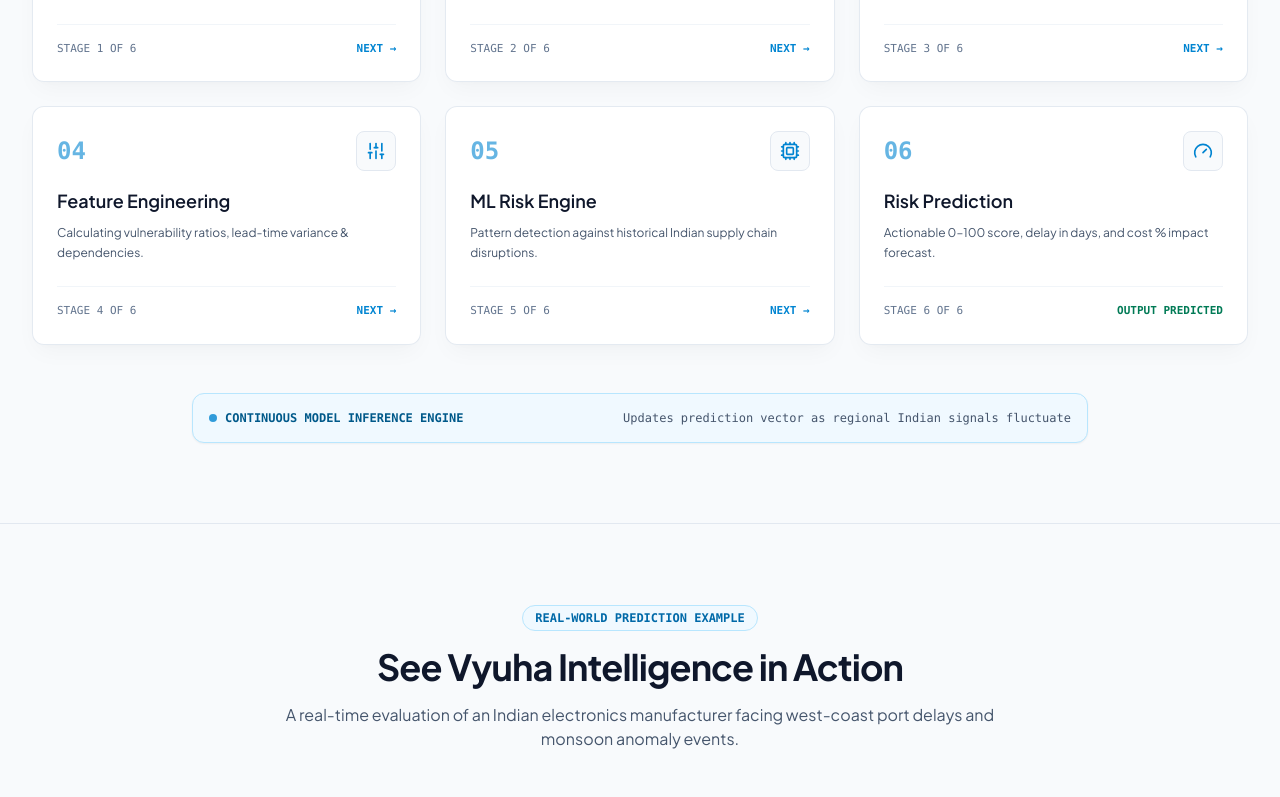
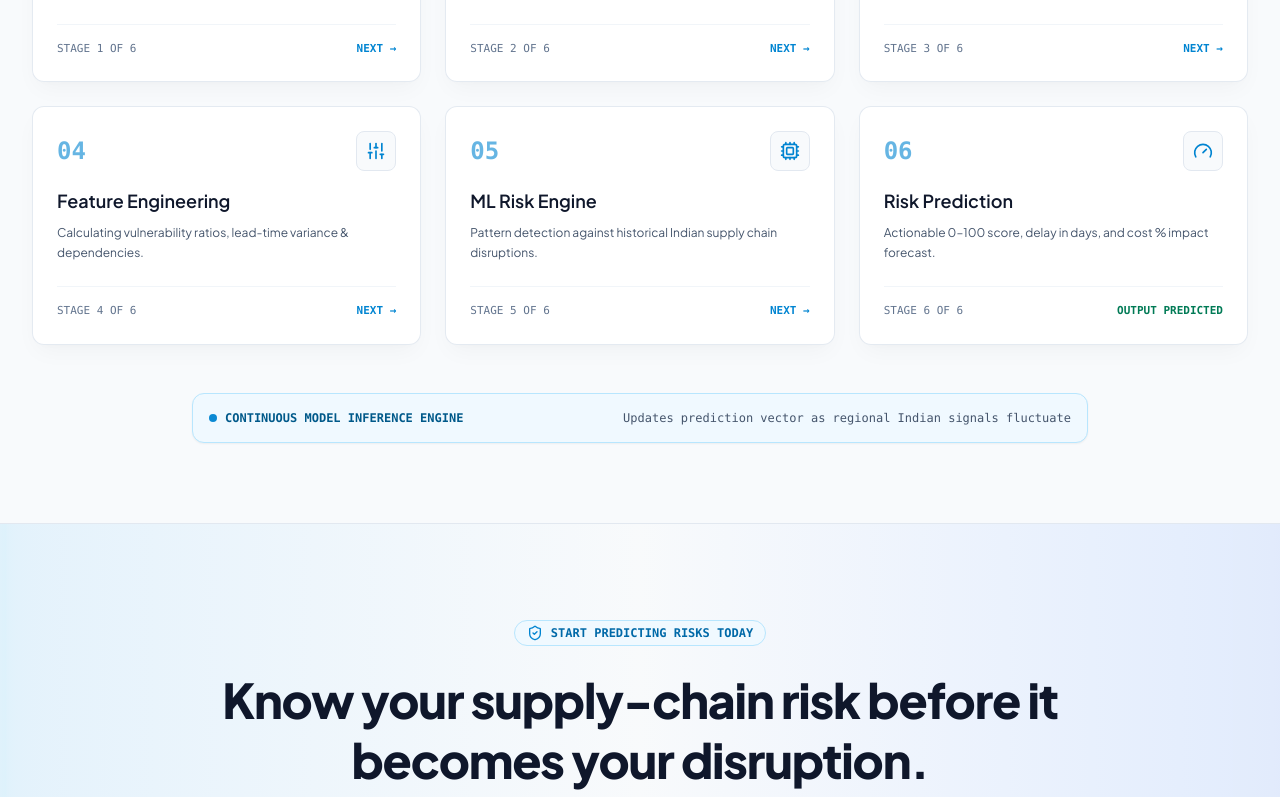
Before and after one commit to viks-ing/vyuha1, a React (Vite) app: page / in a window 1280 px wide. Shown: the part 2000-2797 px from the top of the page. Built offline with nearby package versions, Linux system fonts and the light colour scheme.

Commit message:
Remove RiskPrediction mockup panel from landing page

```diff
--- a/src/pages/Landing.tsx
+++ b/src/pages/Landing.tsx
@@ -6,7 +6,6 @@
 import { TrustStrip } from '../components/landing/TrustStrip';
 import { Features } from '../components/landing/Features';
 import { HowVyuhaWorks } from '../components/landing/HowVyuhaWorks';
-import { RiskPrediction } from '../components/landing/RiskPrediction';
 import { CTASection } from '../components/landing/CTASection';
 import { Footer } from '../components/Footer';
 
@@ -33,7 +32,6 @@
         <TrustStrip />
         <Features />
         <HowVyuhaWorks />
-        <RiskPrediction />
         <CTASection />
       </main>
       <Footer />
```
